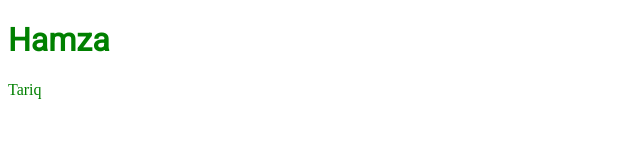
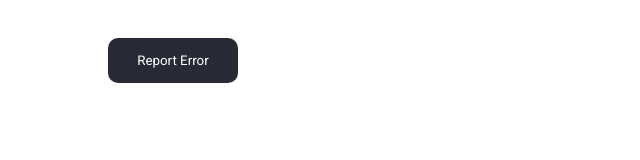
Before and after one commit to hamzatariq7406/web-development, a plain HTML site: page index.html in a window 1280 px wide. Shown: the whole page, without its empty margins (0-640 px from the left). Drawn offline with Linux system fonts and the light colour scheme.

Commit message:
first class

```diff
--- /dev/null
+++ b/globals.css
@@ -0,0 +1,17 @@
+.button {
+    background-color: #282A35;
+    color: white;
+    font-family: Roboto;
+    width: 130px;
+    height: 45px;
+    border:none;
+    font-weight: 400;
+    border-radius: 10px;
+    margin-left: 100px;
+    margin-top: 30px;
+    cursor: pointer;
+}
+
+.button:hover{
+    background-color: #4CAF50;
+}
--- a/index.html
+++ b/index.html
@@ -3,16 +3,15 @@
 <head>
     <title>Page Title</title>
     <link href='https://fonts.googleapis.com/css?family=Roboto' rel='stylesheet'>
+    <link href='globals.css' rel='stylesheet'>
+
+    <script src="index.js"></script>
 </head>
     <body>
 
         <!-- (h1 to h6) to comment out ctrl+k+c -->
-
-        <div style="color:green;">
-            <h1 style="font-family:Roboto">Hamza</h1>
-            <span >Tariq</span>
-        </div>
-
-
+            <button class="button" onclick = reportErrorClickHandler() >
+                Report Error
+            </button>
     </body>
 </html>
--- /dev/null
+++ b/index.js
@@ -0,0 +1,3 @@
+function reportErrorClickHandler () {
+    alert("This button is clicked");
+}
```
